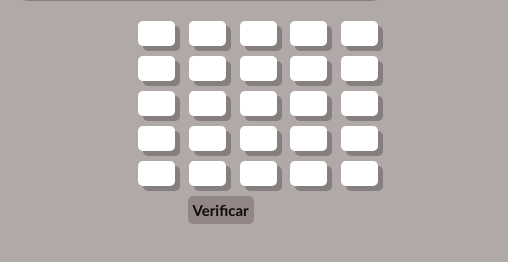
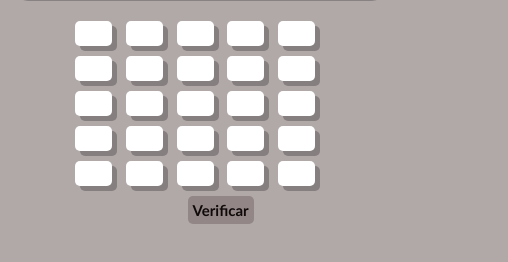
Before and after one commit to kaddumotta/Estudos, a plain HTML site: page Nova pasta/descubra.html in a window 390 px wide. Shown: the part 64-326 px from the top of the page, 508 px wide, since content can reach past the window. Drawn offline with Linux system fonts and the light colour scheme.

Commit message:
responsive

```diff
--- a/Nova pasta/descubra.html
+++ b/Nova pasta/descubra.html
@@ -9,16 +9,23 @@
 
 <style>
 
+
+
     body {
         background-color: rgba(128, 114, 114, 0.61);
         font-family: 'Gill Sans', 'Gill Sans MT', Calibri, 'Trebuchet MS', sans-serif;
         font-size: 15px;
+        min-width: 320px;
+        max-width: 600px;
+
     }
 
 #principal {
-    width: 500px;
+
     margin-left: auto;
     margin-right: auto;
+    min-width: 320px;
+        max-width: 600px;
 
 }
 
```
